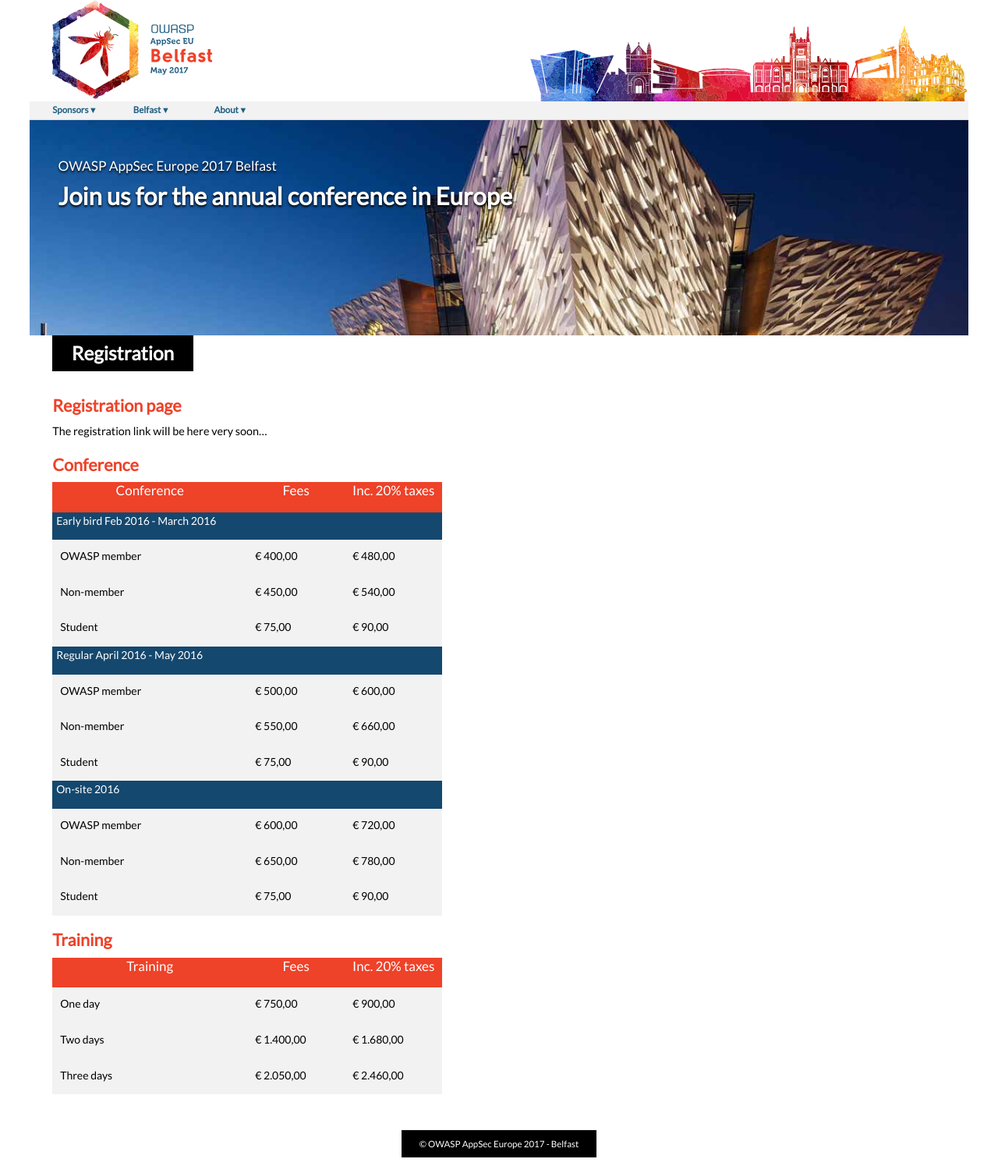
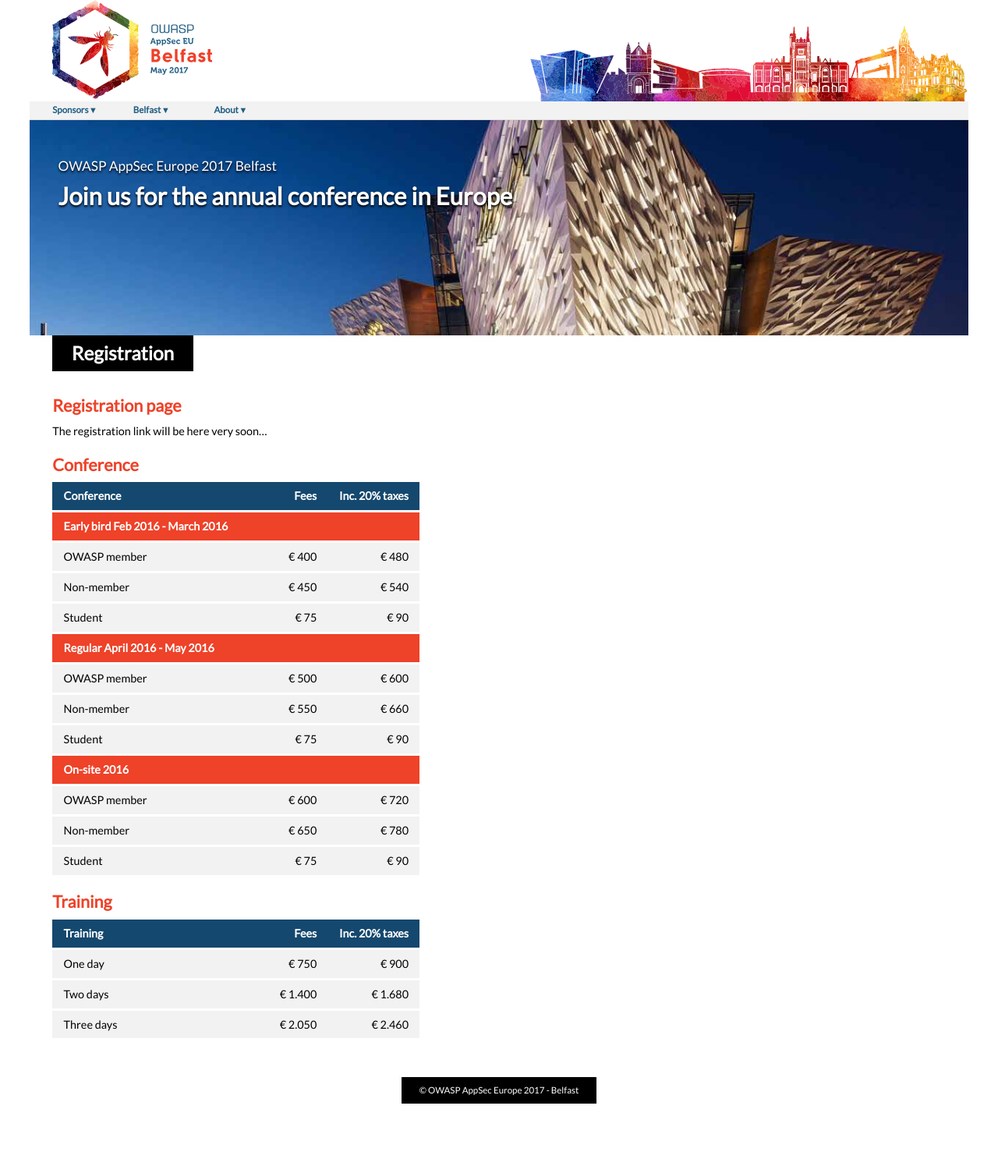
Before and after one commit to OWASP/AppSecEurope2017, a Jekyll site: the page built from program/registration.md, in a window 1280 px wide. Shown: the whole page at 78% size. Built offline with Jekyll 4.4.1, drawn with Linux system fonts in a browser that asks for light colours; after the commit the page ends 1427 px from its top, so only the background shows below that.

Commit message:
A bit of refactoring

```diff
--- a/assets/css/style.scss
+++ b/assets/css/style.scss
@@ -268,6 +268,36 @@
 		}
 	}
 
+	table {
+		border-collapse: collapse;
+
+		thead th {
+			background-color: $azure;
+		}
+
+		th {
+			background-color: $orange;
+			color: #fff;
+			font-weight: bold;
+		}
+
+		td {
+			background-color: $gray;
+		}
+
+		td, th {
+			padding: 0.5em 1em;
+			border-bottom: #fff solid 0.25em;
+		}
+
+		&.registration {
+			th { width: 25%; }
+			th:first-child { width: 50%; }
+			thead th:nth-child(n+2), td:nth-child(n+2) { text-align: right ; }
+		}
+	}
+
+
 	.sponsors {
 		display: flex;
 		flex-wrap: wrap;
@@ -336,6 +366,12 @@
 		}
 	}
 }
+
+
+
+
+
+
 
 img.worldmap {
 	margin: -10% -5% -10% 0%;
@@ -478,11 +514,3 @@
 		height: 14em;
 	}
 }
-
-p.titletable {font-size: 17px ; text-align: center; color: #ffffff; -webkit-text-stroke: #ffffff}
-p.subtitletable {font-size: 14.0px ; color: #ffffff; -webkit-text-stroke: #ffffff}
-p.bodytable {font-size: 14.0px; -webkit-text-stroke: #ffffff}
-
-td.titletable {background-color: $orange; border-style: solid; border-width: 0px; border-color: #fff; margin: 15px}
-td.subtitletable {background-color: $azure; border-style: solid; border-width: 0px; border-color: #fff; padding: 0px 5px 0px 5px}
-td.bodytable {background-color: $gray; border-style: solid; border-width: 0px; border-color: transparent #000000; padding: 10px 0px 0px 10px;}
--- a/program/registration.md
+++ b/program/registration.md
@@ -11,92 +11,96 @@
 
 ## Conference
 
-<table cellspacing="0" cellpadding="0" width="500">
+<table class="registration">
+  <thead>
+    <tr>
+      <th>Conference</th>
+      <th>Fees</th>
+      <th>Inc. 20% taxes</th>
+    </tr>
+  </thead>
   <tbody>
     <tr>
-      <td valign="bottom" class="titletable" width="50%"><p class="titletable"><b>Conference</b></p></td>
-      <td valign="bottom" class="titletable" width="25%"><p class="titletable"><b>Fees</b></p></td>
-      <td valign="bottom" class="titletable" width="25%"><p class="titletable"><b>Inc. 20% taxes</b></p></td>
+      <th colspan="3">Early bird Feb 2016 - March 2016</th>
     </tr>
     <tr>
-      <td valign="bottom" class="subtitletable" colspan="3"><p class="subtitletable"><b>Early bird Feb 2016 - March 2016</b></p></td>
+      <td>OWASP member</td>
+      <td>€ 400</td>
+      <td>€ 480</td>
     </tr>
     <tr>
-      <td valign="bottom" class="bodytable"><p class="bodytable">OWASP member</p></td>
-      <td valign="bottom" class="bodytable"><p class="bodytable">€ 400,00</p></td>
-      <td valign="bottom" class="bodytable"><p class="bodytable">€ 480,00</p></td>
+      <td>Non-member</td>
+      <td>€ 450</td>
+      <td>€ 540</td>
     </tr>
     <tr>
-      <td valign="bottom" class="bodytable"><p class="bodytable">Non-member</p></td>
-      <td valign="bottom" class="bodytable"><p class="bodytable">€ 450,00</p></td>
-      <td valign="bottom" class="bodytable"><p class="bodytable">€ 540,00</p></td>
+      <td>Student</td>
+      <td>€ 75</td>
+      <td>€ 90</td>
     </tr>
     <tr>
-      <td valign="bottom" class="bodytable"><p class="bodytable">Student</p></td>
-      <td valign="bottom" class="bodytable"><p class="bodytable">€ 75,00</p></td>
-      <td valign="bottom" class="bodytable"><p class="bodytable">€ 90,00</p></td>
+      <th colspan="3">Regular April 2016 - May 2016</th>
     </tr>
     <tr>
-      <td valign="bottom" class="subtitletable" colspan="3"><p class="subtitletable"><b>Regular April 2016 - May 2016</b></p></td>
+      <td>OWASP member</td>
+      <td>€ 500</td>
+      <td>€ 600</td>
     </tr>
     <tr>
-      <td valign="bottom" class="bodytable"><p class="bodytable">OWASP member</p></td>
-      <td valign="bottom" class="bodytable"><p class="bodytable">€ 500,00</p></td>
-      <td valign="bottom" class="bodytable"><p class="bodytable">€ 600,00</p></td>
+      <td>Non-member</td>
+      <td>€ 550</td>
+      <td>€ 660</td>
     </tr>
     <tr>
-      <td valign="bottom" class="bodytable"><p class="bodytable">Non-member</p></td>
-      <td valign="bottom" class="bodytable"><p class="bodytable">€ 550,00</p></td>
-      <td valign="bottom" class="bodytable"><p class="bodytable">€ 660,00</p></td>
+      <td>Student</td>
+      <td>€ 75</td>
+      <td>€ 90</td>
     </tr>
     <tr>
-      <td valign="bottom" class="bodytable"><p class="bodytable">Student</p></td>
-      <td valign="bottom" class="bodytable"><p class="bodytable">€ 75,00</p></td>
-      <td valign="bottom" class="bodytable"><p class="bodytable">€ 90,00</p></td>
+      <th colspan="3">On-site 2016</th>
     </tr>
     <tr>
-      <td valign="bottom" class="subtitletable" colspan="3"><p class="subtitletable"><b>On-site 2016</b></p></td>
+      <td>OWASP member</td>
+      <td>€ 600</td>
+      <td>€ 720</td>
     </tr>
     <tr>
-      <td valign="bottom" class="bodytable"><p class="bodytable">OWASP member</p></td>
-      <td valign="bottom" class="bodytable"><p class="bodytable">€ 600,00</p></td>
-      <td valign="bottom" class="bodytable"><p class="bodytable">€ 720,00</p></td>
+      <td>Non-member</td>
+      <td>€ 650</td>
+      <td>€ 780</td>
     </tr>
     <tr>
-      <td valign="bottom" class="bodytable"><p class="bodytable">Non-member</p></td>
-      <td valign="bottom" class="bodytable"><p class="bodytable">€ 650,00</p></td>
-      <td valign="bottom" class="bodytable"><p class="bodytable">€ 780,00</p></td>
-    </tr>
-    <tr>
-      <td valign="bottom" class="bodytable"><p class="bodytable">Student</p></td>
-      <td valign="bottom" class="bodytable"><p class="bodytable">€ 75,00</p></td>
-      <td valign="bottom" class="bodytable"><p class="bodytable">€ 90,00</p></td>
+      <td>Student</td>
+      <td>€ 75</td>
+      <td>€ 90</td>
     </tr>
   </tbody>
 </table>
 
 ## Training
-<table cellspacing="0" cellpadding="0" width="500">
+<table class="registration">
+  <thead>
+    <tr>
+      <th>Training</th>
+      <th>Fees</th>
+      <th>Inc. 20% taxes</th>
+    </tr>
+  </thead>
   <tbody>
     <tr>
-      <td valign="bottom" class="titletable" width="50%"><p class="titletable"><b>Training</b></p></td>
-      <td valign="bottom" class="titletable" width="25%"><p class="titletable"><b>Fees</b></p></td>
-      <td valign="bottom" class="titletable" width="25%"><p class="titletable"><b>Inc. 20% taxes</b></p></td>
+      <td>One day</td>
+      <td>€ 750</td>
+      <td>€ 900</td>
     </tr>
     <tr>
-      <td valign="bottom" class="bodytable"><p class="bodytable">One day</p></td>
-      <td valign="bottom" class="bodytable"><p class="bodytable">€ 750,00</p></td>
-      <td valign="bottom" class="bodytable"><p class="bodytable">€ 900,00</p></td>
+      <td>Two days</td>
+      <td>€ 1.400</td>
+      <td>€ 1.680</td>
     </tr>
     <tr>
-      <td valign="bottom" class="bodytable"><p class="bodytable">Two days</p></td>
-      <td valign="bottom" class="bodytable"><p class="bodytable">€ 1.400,00</p></td>
-      <td valign="bottom" class="bodytable"><p class="bodytable">€ 1.680,00</p></td>
-    </tr>
-    <tr>
-      <td valign="bottom" class="bodytable"><p class="bodytable">Three days</p></td>
-      <td valign="bottom" class="bodytable"><p class="bodytable">€ 2.050,00</p></td>
-      <td valign="bottom" class="bodytable"><p class="bodytable">€ 2.460,00</p></td>
+      <td>Three days</td>
+      <td>€ 2.050</td>
+      <td>€ 2.460</td>
     </tr>
   </tbody>
 </table>
```
